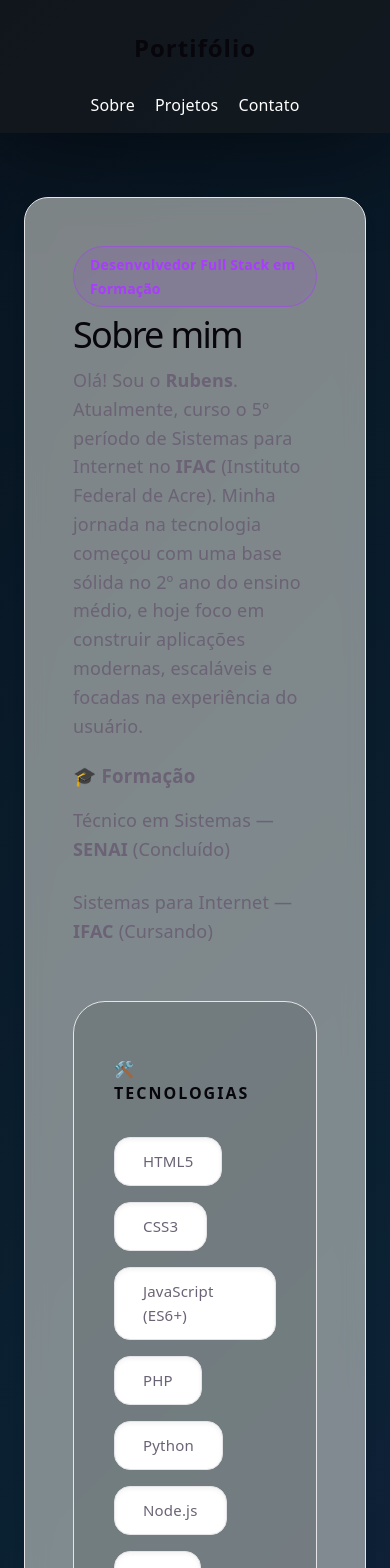
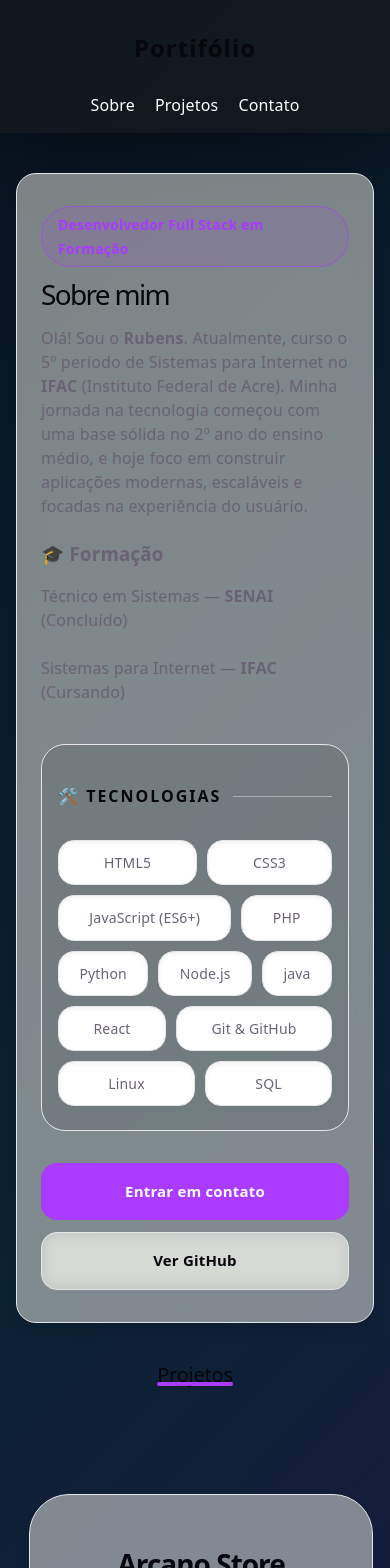
Before and after one commit to RUBENSNETO0001/PortifolioPerfil, a React (Vite) app in the folder front-end/: page / in a window 390 px wide. Shown: the top 1568 px of the page. Built offline with nearby package versions, Linux system fonts and the light colour scheme.

Commit message:
atualizaçãp css

```diff
--- a/front-end/src/App.jsx
+++ b/front-end/src/App.jsx
@@ -32,4 +32,4 @@ function App() {
   )
 }
 
-export default App
+export default App;
--- a/front-end/src/assets/css/css-estrutura/cssmain/contato.css
+++ b/front-end/src/assets/css/css-estrutura/cssmain/contato.css
@@ -16,7 +16,6 @@
   margin-bottom: 48px;
 }
 
-/* Grid de contatos */
 .contato-grid {
   display: flex;
   justify-content: center;
@@ -24,7 +23,6 @@
   gap: 20px;
 }
 
-/* O Card de Contato */
 .contato-card {
   background: var(--social-bg);
   backdrop-filter: blur(10px);
@@ -50,7 +48,6 @@
   color: var(--text-h);
 }
 
-/* Efeito Hover Neon */
 .contato-card:hover {
   transform: translateY(-8px) scale(1.05);
   border-color: var(--accent);
@@ -61,7 +58,6 @@
   color: var(--accent);
 }
 
-/* Responsividade */
 @media (max-width: 600px) {
   .contato-grid {
     flex-direction: column;
--- a/front-end/src/assets/css/css-estrutura/cssmain/projeto.css
+++ b/front-end/src/assets/css/css-estrutura/cssmain/projeto.css
@@ -4,8 +4,8 @@
   padding: 60px 0;
   scrollbar-width: none;
   scroll-behavior: smooth;
+  scroll-padding: 0 15%;
 }
-
 .projetos-container h2 {
   margin-bottom: 48px;
   position: relative;
@@ -32,6 +32,7 @@
   padding: 0 15%;
   scroll-snap-type: x mandatory;
   perspective: 1200px;
+  box-sizing: content-box;
 }
 
 .projeto-item {
@@ -48,6 +49,12 @@
   box-shadow: var(--shadow);
 
   transform: rotateY(-5deg);
+}
+
+.projetos-lista-carrossel::after {
+  content: '';
+  flex: 0 0 1px;
+  margin-left: -40px;
 }
 
 .projeto-item:hover {
@@ -109,13 +116,23 @@
 }
 
 @media (max-width: 768px) {
+  .carrossel-wrapper {
+    scroll-padding: 0 7.5%;
+  }
+
+  .projetos-lista-carrossel {
+    padding: 0 7.5%;
+    gap: 20px;
+  }
+
   .projeto-item {
     flex: 0 0 85%;
     transform: none;
     padding: 30px;
+    scroll-snap-align: center;
   }
-  .projetos-lista-carrossel {
-    padding: 0 7.5%;
-    gap: 20px;
+
+  .projetos-lista-carrossel::after {
+    margin-left: -20px;
   }
 }
--- a/front-end/src/assets/css/css-estrutura/cssmain/sobremim.css
+++ b/front-end/src/assets/css/css-estrutura/cssmain/sobremim.css
@@ -174,13 +174,52 @@
 }
 
 @media (max-width: 600px) {
-  .cta-buttons {
+    .cta-buttons {
+    margin-top: 32px;
     flex-direction: column;
+    gap: 12px;
     width: 100%;
   }
 
   .btn-primary, .btn-secondary {
-    width: 100%;
+    padding: 16px;
+    font-size: 15px;
+  }
+  .sobre-info h1 {
+    font-size: 28px;
+  }
+
+  .sobre-info p {
+    font-size: 16px;
+    line-height: 1.5;
+  }
+
+  .skills-wrapper {
+    margin-top: 40px;
+    padding: 24px 16px;
+    border-radius: 24px;
+  }
+
+  .skills-tags {
+    gap: 10px;
+    justify-content: center;
+  }
+
+  .tag {
+    padding: 10px 20px;
+    font-size: 14px;
+    flex-grow: 1;
     text-align: center;
   }
 }
+
+@media (max-width: 768px) {
+  .sobre-container {
+    padding: 40px 16px;
+  }
+
+  .sobre-info {
+    padding: 32px 24px;
+    border-radius: 20px;
+  }
+}
```
